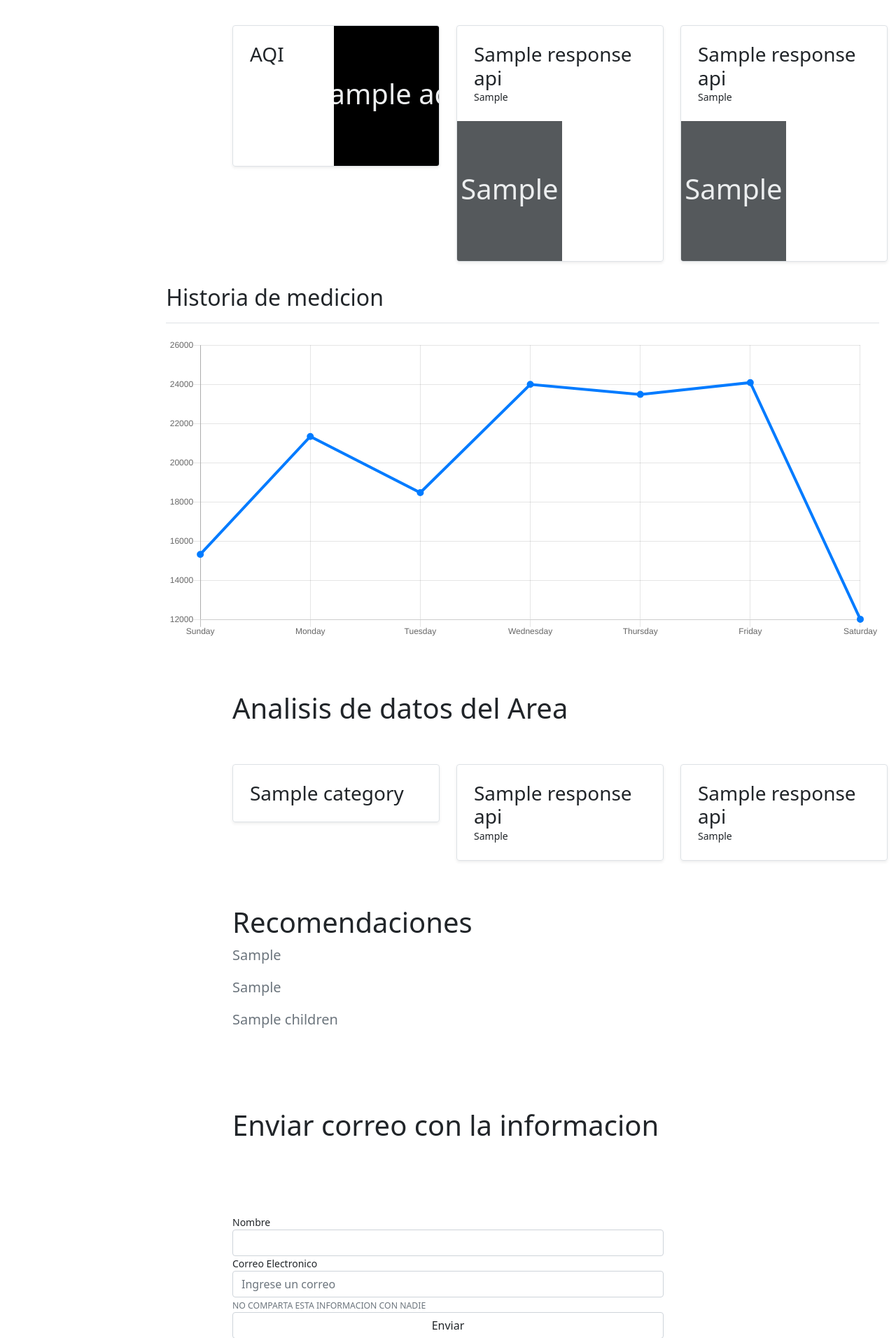
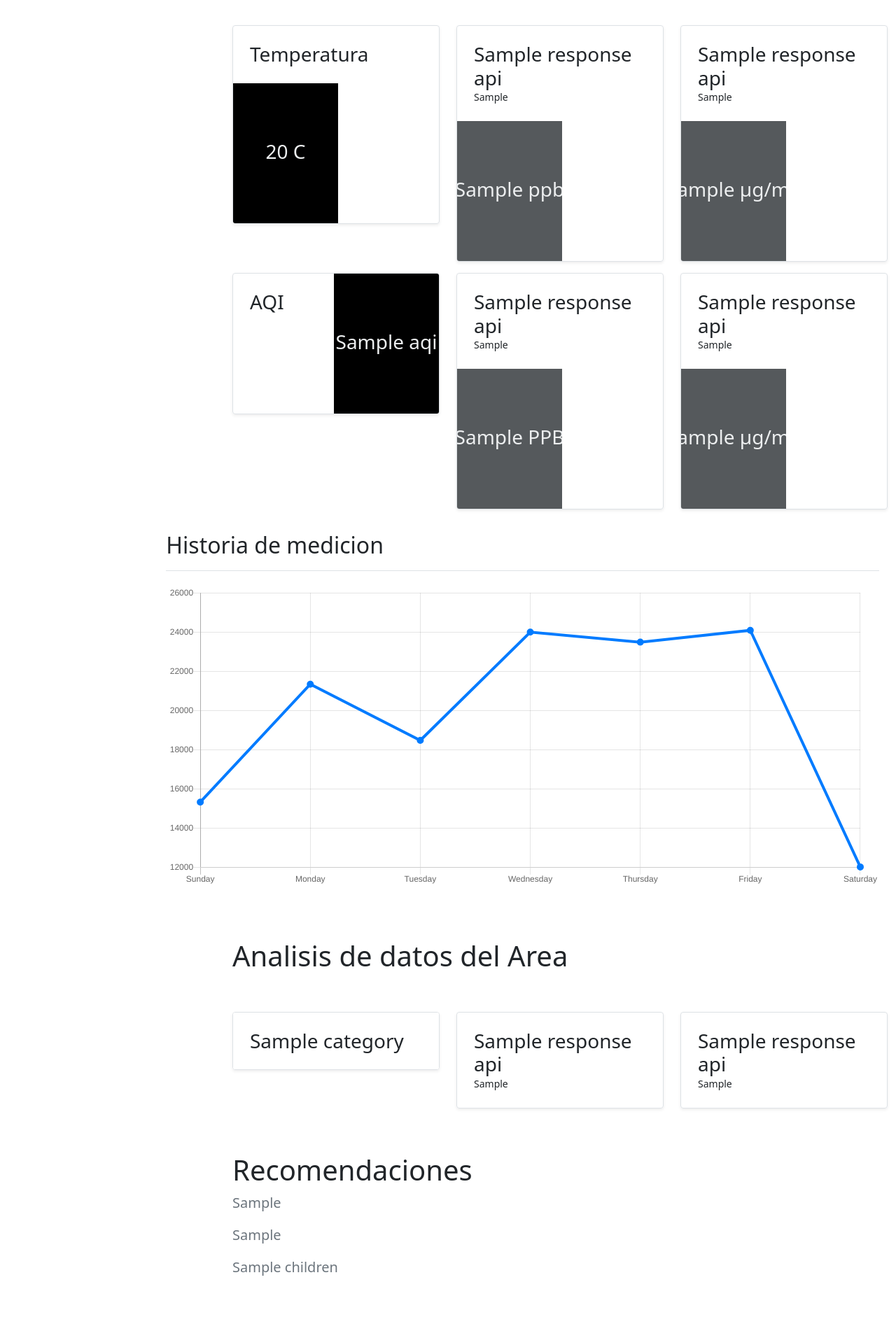
Before and after one commit to Pablo0610/PrograDis, a Django app: template airQualityProject/airQualityProject/templates/index.html in a window 1280 px wide. Shown: the part 1238-3150 px from the top of the page at 70% size. Run offline with Django 4.2, Linux system fonts and the light colour scheme; the template is opened without the code that fills it: most values are stand-ins (such as "Sample title", 1, 10 or a date in 2020); some libraries are stand-ins or nearby versions.

Commit message:
Tercer commit

```diff
--- a/airQualityProject/airQualityProject/templates/index.html
+++ b/airQualityProject/airQualityProject/templates/index.html
@@ -82,6 +82,62 @@
         <div class="col-md-3">
             <div class="row g-0 border rounded overflow-hidden flex-md-row mb-2 shadow-sm h-md-150 position-relative">
                 <div class="col p-4 d-flex flex-column position-static">
+                    <h3 class="mb-0">Temperatura</h3>
+                </div>
+                <div class="col-auto d-none d-lg-block">
+                    <svg class="bd-placeholder-img" width="150" height="200" xmlns="http://www.w3.org/2000/svg"
+                         role="img" aria-label="Placeholder: Thumbnail" preserveAspectRatio="xMidYMid slice"
+                         focusable="false">
+                        <rect width="100%" height="100%"
+                              fill="rgb({{ responseAPI.red }}, {{ responseAPI.blue }}, {{ responseAPI.green }})"/>
+                        <text x="50%" y="50%" fill="#eceeef" dy=".3em" class="fs-3">20 C </text>
+                    </svg>
+
+                </div>
+            </div>
+        </div>
+        <div class="col-md-3">
+            <div class="row g-0 border rounded overflow-hidden flex-md-row mb-2 shadow-sm h-md-150 position-relative">
+                <div class="col p-4 d-flex flex-column position-static">
+                    <h3 class="mb-0">{{ responseAPI.so2Name }}</h3>
+                    <p class="card-text mb-auto">{{ responseAPI.so2Source }}</p>
+                </div>
+                <div class="col-auto d-none d-lg-block">
+                    <svg class="bd-placeholder-img" width="150" height="200" xmlns="http://www.w3.org/2000/svg"
+                         role="img" aria-label="Placeholder: Thumbnail" preserveAspectRatio="xMidYMid slice"
+                         focusable="false"><title>Placeholder</title>
+                        <rect width="100%" height="100%" fill="#55595c"/>
+                        <text x="50%" y="50%" fill="#eceeef" dy=".3em" class="fs-3">{{ responseAPI.so2Value }} ppb</text>
+                    </svg>
+
+                </div>
+            </div>
+        </div>
+        <div class="col-md-3">
+            <div class="row g-0 border rounded overflow-hidden flex-md-row mb-2 shadow-sm h-md-150 position-relative">
+                <div class="col p-4 d-flex flex-column position-static">
+                    <h3 class="mb-0">{{ responseAPI.pm25Name }}</h3>
+                    <p class="card-text mb-auto">{{ responseAPI.pm25Source }}</p>
+                </div>
+                <div class="col-auto d-none d-lg-block">
+                    <svg class="bd-placeholder-img" width="150" height="200" xmlns="http://www.w3.org/2000/svg"
+                         role="img" aria-label="Placeholder: Thumbnail" preserveAspectRatio="xMidYMid slice"
+                         focusable="false"><title>Placeholder</title>
+                        <rect width="100%" height="100%" fill="#55595c"/>
+                        <text x="50%" y="50%" fill="#eceeef" dy=".3em" class="fs-3">{{ responseAPI.pm25Value }} μg/m3</text>
+                    </svg>
+
+                </div>
+            </div>
+        </div>
+    </div>
+    <div class="row mb-2">
+        <div class="col-md-3">
+
+        </div>
+        <div class="col-md-3">
+            <div class="row g-0 border rounded overflow-hidden flex-md-row mb-2 shadow-sm h-md-150 position-relative">
+                <div class="col p-4 d-flex flex-column position-static">
                     <h3 class="mb-0">AQI</h3>
                 </div>
                 <div class="col-auto d-none d-lg-block">
@@ -90,7 +146,7 @@
                          focusable="false">
                         <rect width="100%" height="100%"
                               fill="rgb({{ responseAPI.red }}, {{ responseAPI.blue }}, {{ responseAPI.green }})"/>
-                        <text x="50%" y="50%" fill="#eceeef" dy=".3em" class="fs-1">{{ responseAPI.aqi }}</text>
+                        <text x="50%" y="50%" fill="#eceeef" dy=".3em" class="fs-3">{{ responseAPI.aqi }}</text>
                     </svg>
 
                 </div>
@@ -107,7 +163,7 @@
                          role="img" aria-label="Placeholder: Thumbnail" preserveAspectRatio="xMidYMid slice"
                          focusable="false"><title>Placeholder</title>
                         <rect width="100%" height="100%" fill="#55595c"/>
-                        <text x="50%" y="50%" fill="#eceeef" dy=".3em" class="fs-1">{{ responseAPI.coValue }}</text>
+                        <text x="50%" y="50%" fill="#eceeef" dy=".3em" class="fs-3">{{ responseAPI.coValue }} PPB</text>
                     </svg>
 
                 </div>
@@ -124,14 +180,13 @@
                          role="img" aria-label="Placeholder: Thumbnail" preserveAspectRatio="xMidYMid slice"
                          focusable="false"><title>Placeholder</title>
                         <rect width="100%" height="100%" fill="#55595c"/>
-                        <text x="50%" y="50%" fill="#eceeef" dy=".3em" class="fs-1">{{ responseAPI.pm10Value }}</text>
+                        <text x="50%" y="50%" fill="#eceeef" dy=".3em" class="fs-3">{{ responseAPI.pm10Value }} μg/m3</text>
                     </svg>
 
                 </div>
             </div>
         </div>
     </div>
-
     <div class="row">
         <nav id="sidebarMenu" class="col-md-3 col-lg-2 d-md-block bg-light sidebar collapse">
             <div class="position-sticky pt-3">
@@ -170,7 +225,7 @@
         <div class="col-md-3">
             <div class="row g-0 border rounded overflow-hidden flex-md-row mb-2 shadow-sm h-md-150 position-relative">
                 <div class="col p-4 d-flex flex-column position-static"
-                     style="background-color:rgb({{ responseAPI.red }},{{ responseAPI.blue }}, {{ responseAPI.green }});">
+                     style="background-color:rgb(255,255,255);">
                     <h3 class="mb-0">{{ responseAPI.category }}</h3>
                 </div>
             </div>
```
Also changed, not shown: airQualityProject/airQualityProject/views.py (+11 -2 lines), airQualityProject/apps/app1/models.py (+29 -21 lines), airQualityProject/apps/app1/migrations/0007_alter_responseapiquality_aqi_and_more.py (added), airQualityProject/apps/app1/migrations/0008_responseapiquality_pm25effect_and_more.py (added), airQualityProject/db.sqlite3.
